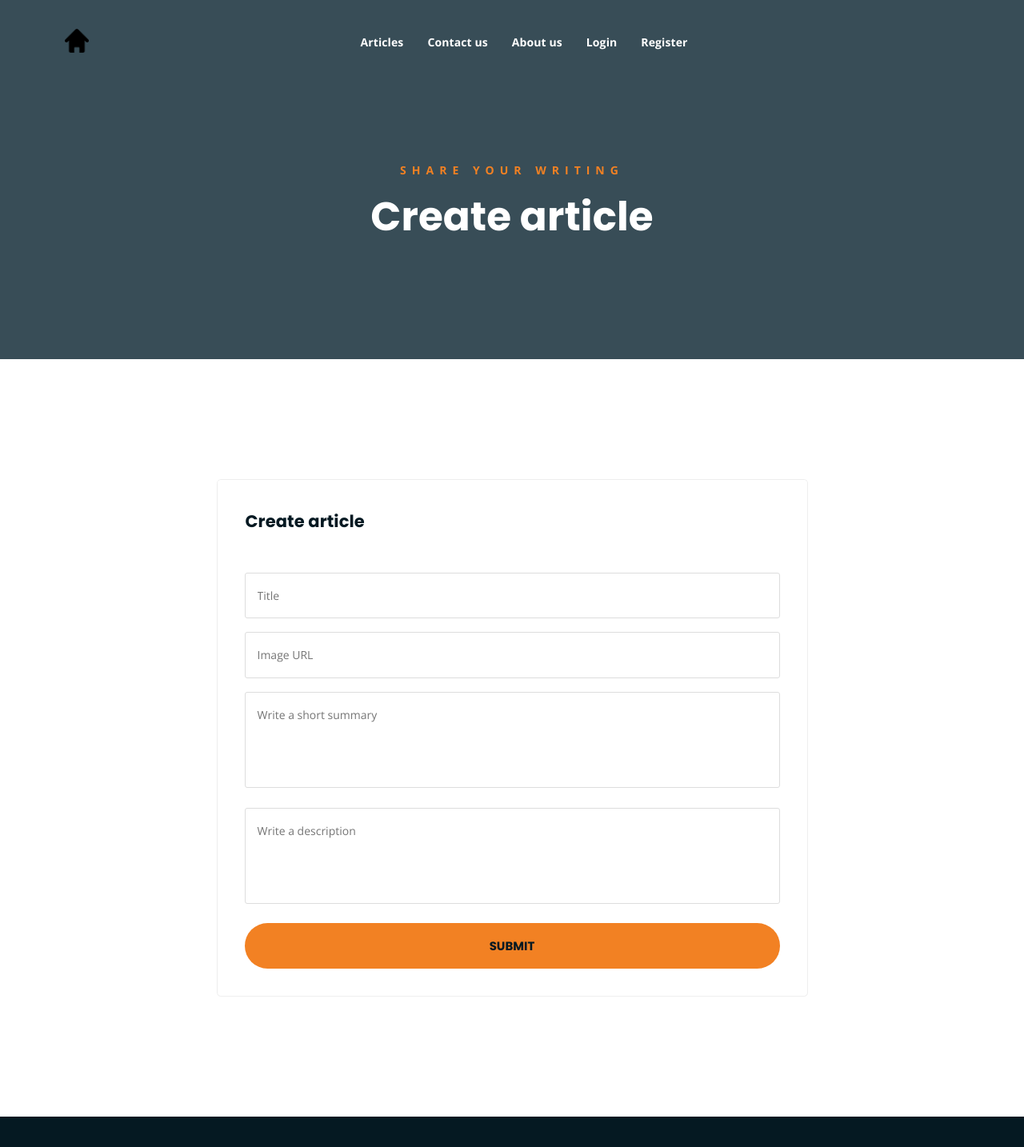
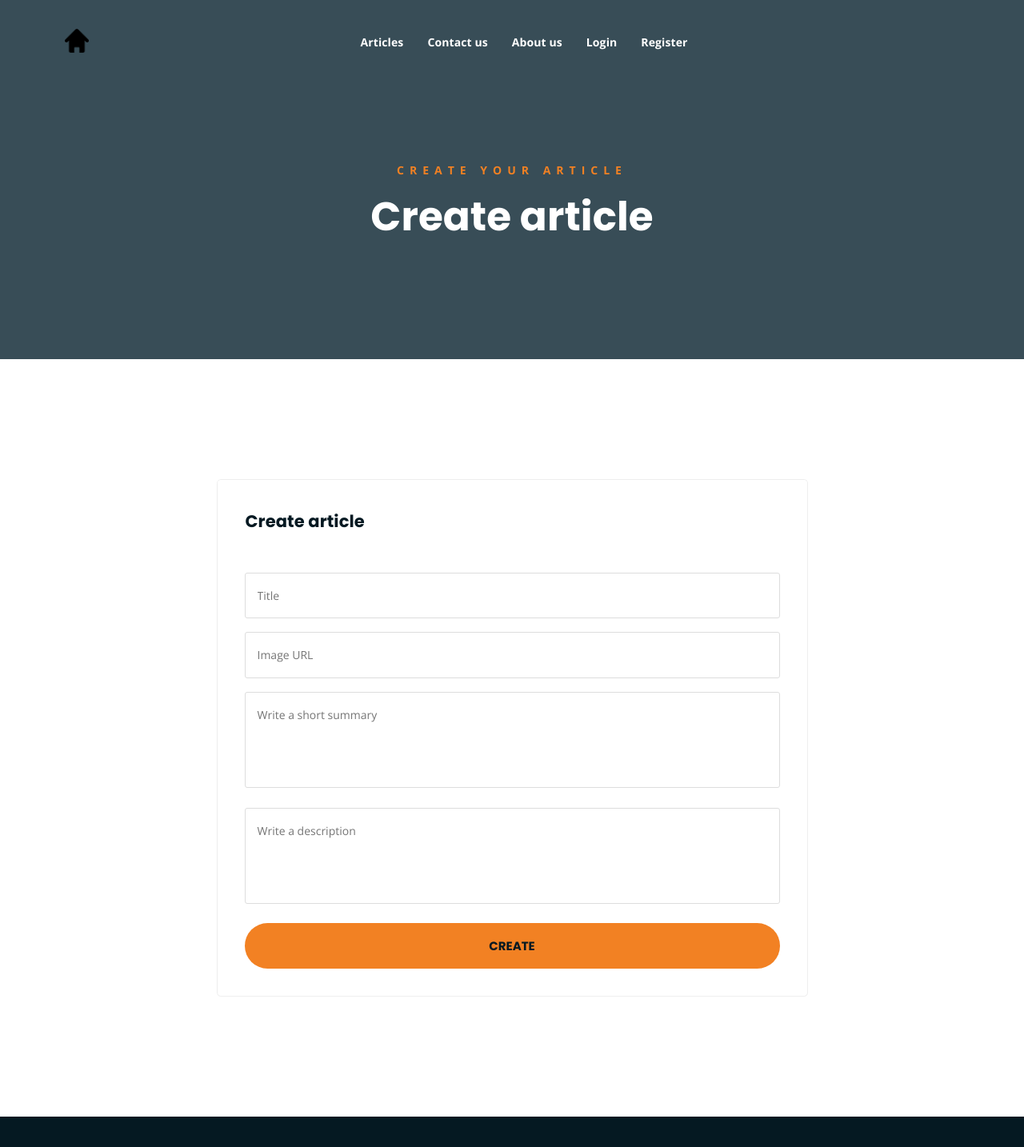
Before and after one commit to Gergi3/js-react-softuni-project-final, a React (Create React App) app in the folder client/: page /articles/create in a window 1280 px wide. Shown: the top 1434 px of the page at 80% size. Built offline with nearby package versions, Linux system fonts and the light colour scheme.

Commit message:
add article deleting

```diff
--- a/client/src/App.js
+++ b/client/src/App.js
@@ -27,6 +27,7 @@ export const App = () => {
                     <Route path="/articles/:id" element={<ArticleDetails />} />
                     <Route path="/articles/create" element={<ArticleCreate />} />
                     <Route path="/articles/edit/:id" element={<ArticleCreate isEdit={true} />} />
+                    <Route path="/articles/delete/:id" element={<ArticleCreate isDelete={true} />} />
                     <Route path="/login" element={<Login />} />
                     <Route path="/register" element={<Register />} />
                     <Route path="/logout" element={<Logout />} />
--- a/client/src/components/article-create/ArticleCreate.js
+++ b/client/src/components/article-create/ArticleCreate.js
@@ -8,7 +8,8 @@ import { FormWrapper } from "../shared/form-wrapper/FormWrapper";
 import './ArticleCreate.scss';
 
 export const ArticleCreate = ({
-    isEdit
+    isEdit,
+    isDelete
 }) => {
     const [error, setError] = useState(null);
     const [form, setForm] = useState({
@@ -21,7 +22,7 @@ export const ArticleCreate = ({
     const { id } = useParams();
 
     useEffect(() => {
-        if (isEdit) {
+        if (isEdit || isDelete) {
             articleServices.getById(id)
                 .then(res => {
                     setForm({
@@ -33,7 +34,7 @@ export const ArticleCreate = ({
                 })
                 .catch(err => navigate('/404'))
         }
-    }, [id, isEdit, navigate])
+    }, [id, isDelete, isEdit, navigate])
 
     const inputChangeHandler = (e) => {
         setForm(old => ({
@@ -46,26 +47,46 @@ export const ArticleCreate = ({
         e.preventDefault();
         articleServices.create(form)
             .then(res => navigate('/articles'))
-            .catch(err => setError(err.message))
+            .catch(err => setError(err?.message))
     }
 
     const editSubmitHandler = (e) => {
         e.preventDefault();
         articleServices.editById(id, form)
             .then(res => navigate(`/articles/${id}`))
-            .catch(err => setError(err.message));
+            .catch(err => setError(err?.message));
+    }
+
+    const deleteSubmitHandler = (e) => {
+        e.preventDefault();
+        articleServices.deleteById(id)
+            .then(res => navigate('/articles'))
+            .then(err => setError(err?.message));
+    }
+
+    let handler;
+    let btnText;
+    if (isEdit) {
+        handler = editSubmitHandler;
+        btnText = 'Edit';
+    } else if (isDelete) {
+        handler = deleteSubmitHandler;
+        btnText = 'Delete';
+    } else {
+        handler = createSubmitHandler;
+        btnText = 'Create';
     }
 
     return (
         <>
             <Breadcrumb
-                title="Create article"
-                secondaryTitle="Share your writing"
+                title={`${btnText} article`}
+                secondaryTitle={`${btnText} your article`}
             />
 
-            <FormWrapper title="Create article">
+            <FormWrapper title={`${btnText} article`}>
                 <p>{error}</p>
-                <form onSubmit={isEdit ? editSubmitHandler : createSubmitHandler}>
+                <form onSubmit={handler}>
                     <p>
                         <input
                             type="text"
@@ -73,6 +94,7 @@ export const ArticleCreate = ({
                             onChange={inputChangeHandler}
                             value={form.title}
                             name="title"
+                            disabled={isDelete}
                         />
                     </p>
                     <p>
@@ -82,6 +104,7 @@ export const ArticleCreate = ({
                             onChange={inputChangeHandler}
                             value={form.imageUrl}
                             name="imageUrl"
+                            disabled={isDelete}
                         />
                     </p>
                     <p>
@@ -91,6 +114,7 @@ export const ArticleCreate = ({
                             name="summary"
                             id="summary"
                             placeholder="Write a short summary"
+                            disabled={isDelete}
                         />
                     </p>
                     <p>
@@ -100,13 +124,14 @@ export const ArticleCreate = ({
                             name="description"
                             id="description"
                             placeholder="Write a description"
+                            disabled={isDelete}
                         />
                     </p>
                     <p>
                         <input
                             type="submit"
                             className="boxed-btn"
-                            value="Submit"
+                            value={btnText}
                         />
                     </p>
                 </form>
--- a/client/src/components/article-details/ArticleDetails.js
+++ b/client/src/components/article-details/ArticleDetails.js
@@ -11,11 +11,12 @@ import { AuthContext } from "../../contexts/AuthContext";
 import "./ArticleDetails.scss"
 
 export const ArticleDetails = () => {
-    const { user } = useContext(AuthContext)
     const [article, setArticle] = useState({});
     const [recentArticles, setRecentArticles] = useState([]);
+    const [deleteIsPoppedUp, setDeletePoppedUp] = useState(false);
+    const { user } = useContext(AuthContext)
+    const { id } = useParams();
     const navigate = useNavigate();
-    const { id } = useParams();
 
     useEffect(() => {
         articleServices.getAll({ limit: 5, except: id })
@@ -29,6 +30,10 @@ export const ArticleDetails = () => {
             .catch(() => navigate('/404'));
     }, [id, navigate]);
 
+    const deleteArticleHandler = () => {
+        setDeletePoppedUp(true)
+    }
+
     return (
         <>
             <Breadcrumb
@@ -38,13 +43,14 @@ export const ArticleDetails = () => {
 
             <div className="mt-150 mb-150">
                 <div className="container">
+
                     <div className="row">
                         <div className="col-lg-8">
                             <div className="single-article-section">
                                 <div className="single-article-text">
                                     <div
                                         className="single-artcile-bg"
-                                        style={{backgroundImage: `url(${article.imageUrl})`}}
+                                        style={{ backgroundImage: `url(${article.imageUrl})` }}
                                     />
                                     <p className="blog-meta">
                                         <span className="author">
@@ -54,14 +60,19 @@ export const ArticleDetails = () => {
                                             <i className="fas fa-calendar" /> {parseDate(article.createdAt)}
                                         </span>
                                         <span className="date">
-                                            <Link className="boxed-btn mr-5" to={`/articles/edit/${article._id}`}>Edit</Link>
-                                            <Link className="boxed-btn" to={`/articles/delete/${article._id}`}>Delete</Link>
+                                            {user._id === article.owner?._id &&
+                                                    <>
+                                                        <Link className="boxed-btn mr-5" to={`/articles/edit/${article._id}`}>Edit</Link>
+                                                        <Link className="boxed-btn" to={`/articles/delete/${article._id}`}>Delete</Link>
+                                                    </>
+                                            }
                                         </span>
                                     </p>
                                     <h2>{article.title}</h2>
                                     <p>
                                         {article.description}
                                     </p>
+
                                 </div>
                                 <CommentsList />
                                 {user.accessToken
--- a/client/src/services/articleServices.js
+++ b/client/src/services/articleServices.js
@@ -17,3 +17,7 @@ export const create = (data) => {
 export const editById = (id, data) => {
     return api.put(`/data/articles/${id}`, data);
 }
+
+export const deleteById = (id) => {
+    return api.del(`/data/articles/${id}`);
+}
```
